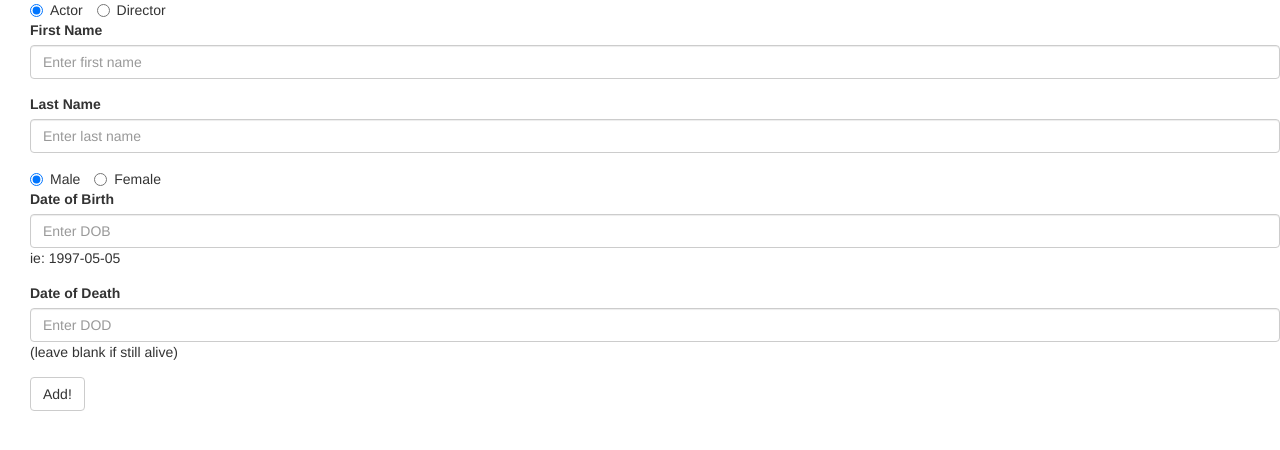
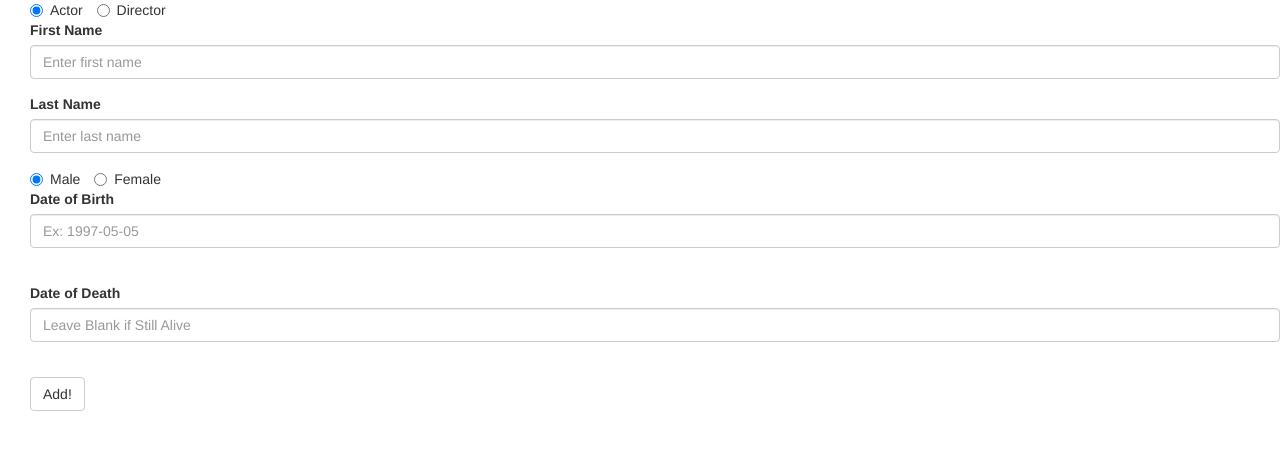
Before and after one commit to theyingbin/cs143, a PHP site: page /add_actor_director.php?identity=Actor in a window 1280 px wide. Shown: the part 119-569 px from the top of the page. Run offline with PHP 8.4, Linux system fonts and the light colour scheme; data that the repository does not hold is empty.

Commit message:
minor change with text boxes

```diff
--- a/project1c/add_actor_director.php
+++ b/project1c/add_actor_director.php
@@ -27,11 +27,11 @@
       </label>
       <div class="form-group">
         <label for="DOB">Date of Birth</label>
-        <input type="text" class="form-control" placeholder="Enter DOB" name="dateb">ie: 1997-05-05<br>
+        <input type="text" class="form-control" placeholder="Ex: 1997-05-05" name="dateb"><br>
       </div>
       <div class="form-group">
         <label for="DOD">Date of Death</label>
-        <input type="text" class="form-control" placeholder="Enter DOD" name="dated">(leave blank if still alive)<br>
+        <input type="text" class="form-control" placeholder="Leave Blank if Still Alive" name="dated"><br>
       </div>
       <button type="submit" name="submit" class="btn btn-default">Add!</button>
     </form>
--- a/project1c/add_movie_information.php
+++ b/project1c/add_movie_information.php
@@ -7,15 +7,15 @@
     <form method = "GET" action="#">
       <div class="form-group">
         <label for="title">Title</label>
-        <input type="text" class="form-control" placeholder="Input a Title" name="title"/>
+        <input type="text" class="form-control" placeholder="Enter a Title" name="title"/>
       </div>
       <div class="form-group">
         <label for="company">Company</label>
-        <input type="text" class="form-control" placeholder="Input a Company" name="company"/>
+        <input type="text" class="form-control" placeholder="Enter a Company" name="company"/>
       </div>
       <div class="form-group">
         <label for="year">Year</label>
-        <input type="text" class="form-control" placeholder="Input a Year (ex. 2008)" name="year"/>
+        <input type="text" class="form-control" placeholder="Ex: 2008" name="year"/>
       </div>
       <div class="form-group">
         <label for="rating">MPAA Rating</label>
```
Lines whose indentation alone changed are shown as unchanged.
